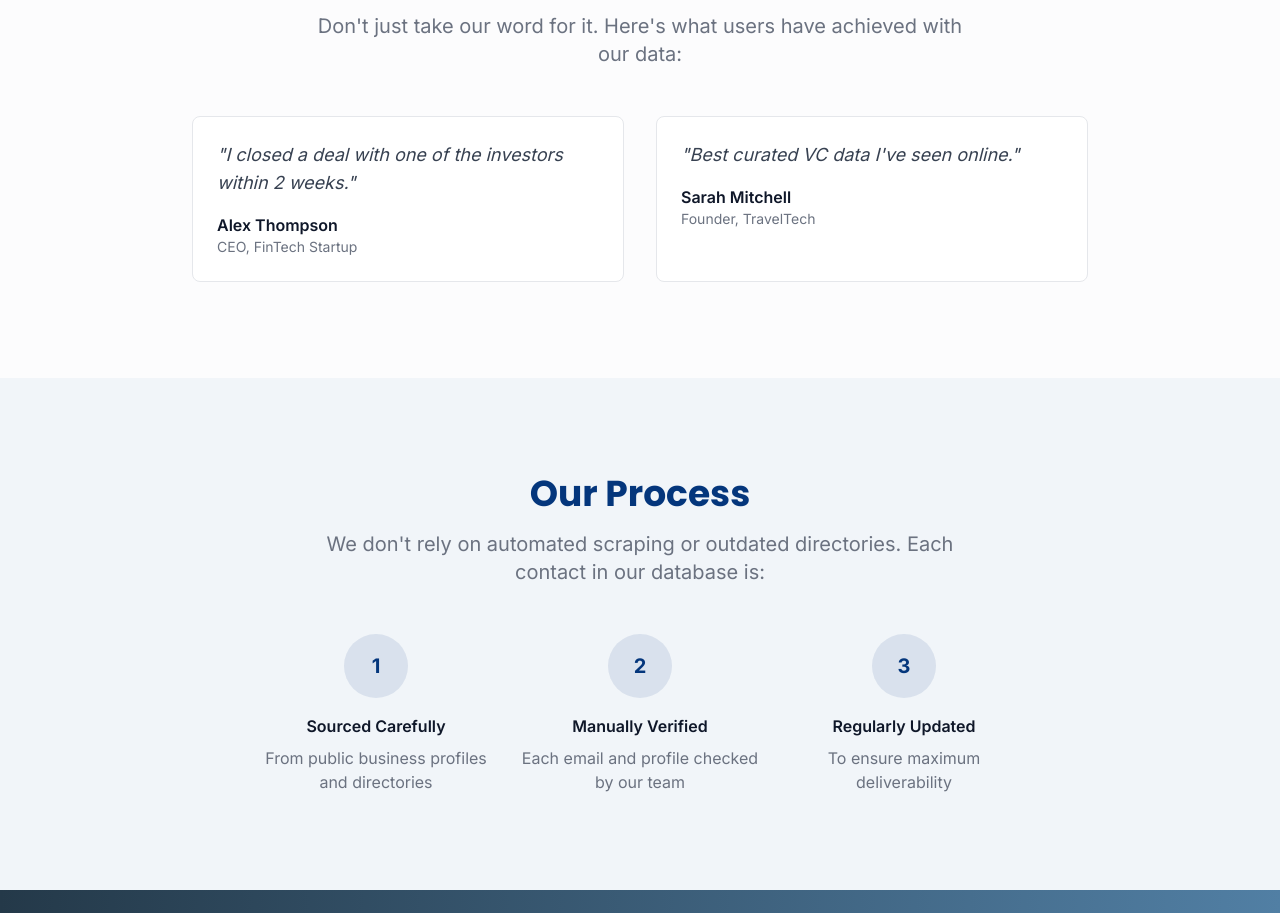
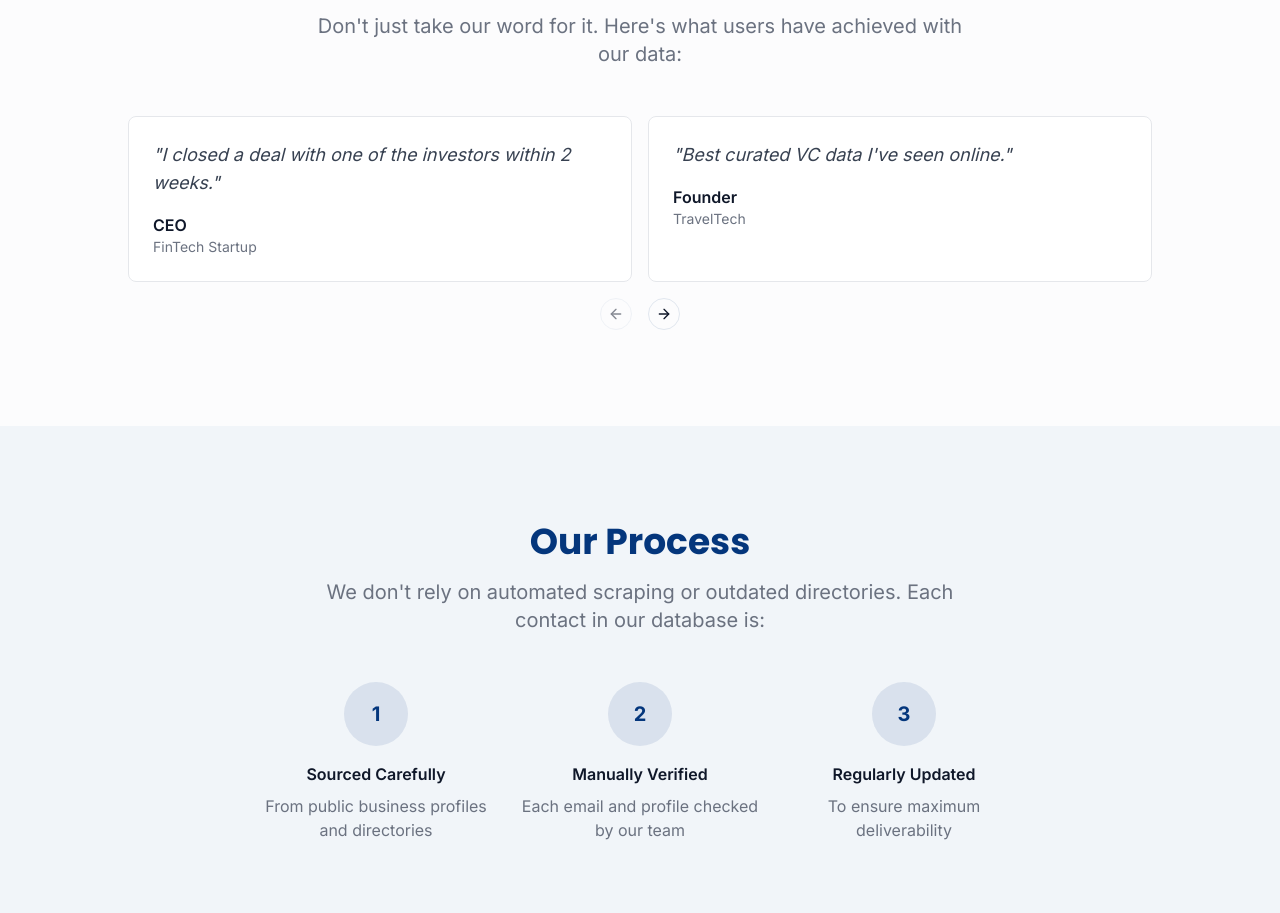
Before and after one commit to aliceyhunsahin/data-vault-prime-leads, a React (Vite) app: page / in a window 1280 px wide. Shown: the part 2048-2961 px from the top of the page. Built offline with nearby package versions, Linux system fonts and the light colour scheme.

Commit message:
Add anonymized testimonials and carousel.
Refactor testimonials to be anonymized and add a carousel component.

```diff
--- a/package.json
+++ b/package.json
@@ -44,7 +44,7 @@
     "clsx": "^2.1.1",
     "cmdk": "^1.0.0",
     "date-fns": "^3.6.0",
-    "embla-carousel-react": "^8.3.0",
+    "embla-carousel-react": "^8.6.0",
     "input-otp": "^1.2.4",
     "lucide-react": "^0.462.0",
     "next-themes": "^0.3.0",
--- a/src/components/Testimonial.tsx
+++ b/src/components/Testimonial.tsx
@@ -3,19 +3,19 @@ import { cn } from '@/lib/utils';
 
 type TestimonialProps = {
   quote: string;
-  author: string;
+  role: string;
   company?: string;
   className?: string;
 };
 
-const Testimonial = ({ quote, author, company, className }: TestimonialProps) => {
+const Testimonial = ({ quote, role, company, className }: TestimonialProps) => {
   return (
     <div className={cn(
-      "bg-white p-6 rounded-lg border border-gray-200 card-hover",
+      "bg-white p-6 rounded-lg border border-gray-200 card-hover h-full",
       className
     )}>
       <div className="mb-4 text-lg italic text-gray-700">"{quote}"</div>
-      <div className="font-semibold">{author}</div>
+      <div className="font-semibold">{role}</div>
       {company && <div className="text-sm text-muted-foreground">{company}</div>}
     </div>
   );
--- a/src/pages/Index.tsx
+++ b/src/pages/Index.tsx
@@ -7,6 +7,13 @@ import DataCategory from "@/components/DataCategory";
 import Testimonial from "@/components/Testimonial";
 import Navbar from "@/components/Navbar";
 import Footer from "@/components/Footer";
+import {
+  Carousel,
+  CarouselContent,
+  CarouselItem,
+  CarouselNext,
+  CarouselPrevious
+} from "@/components/ui/carousel";
 
 const Index = () => {
   return (
@@ -111,17 +118,71 @@ const Index = () => {
             </p>
           </div>
 
-          <div className="grid grid-cols-1 md:grid-cols-2 gap-8 max-w-4xl mx-auto">
+          <div className="max-w-5xl mx-auto">
+            <Carousel className="w-full">
+              <CarouselContent>
+                <CarouselItem className="md:basis-1/2">
                   <Testimonial
                     quote="I closed a deal with one of the investors within 2 weeks."
-              author="Alex Thompson"
-              company="CEO, FinTech Startup"
+                    role="CEO"
+                    company="FinTech Startup"
                   />
+                </CarouselItem>
+                <CarouselItem className="md:basis-1/2">
                   <Testimonial
                     quote="Best curated VC data I've seen online."
-              author="Sarah Mitchell"
-              company="Founder, TravelTech"
+                    role="Founder"
+                    company="TravelTech"
                   />
+                </CarouselItem>
+                <CarouselItem className="md:basis-1/2">
+                  <Testimonial
+                    quote="The quality of contacts is outstanding. Much better than what I found on LinkedIn."
+                    role="Business Development"
+                    company="SaaS Platform"
+                  />
+                </CarouselItem>
+                <CarouselItem className="md:basis-1/2">
+                  <Testimonial
+                    quote="We secured funding within a month using these contacts."
+                    role="Co-founder"
+                    company="AI Startup"
+                  />
+                </CarouselItem>
+                <CarouselItem className="md:basis-1/2">
+                  <Testimonial
+                    quote="The travel industry contacts helped us close three major partnerships."
+                    role="CMO"
+                    company="Travel Agency"
+                  />
+                </CarouselItem>
+                <CarouselItem className="md:basis-1/2">
+                  <Testimonial
+                    quote="Worth every penny. Our outreach success rate tripled."
+                    role="Sales Director"
+                    company="MarTech Company"
+                  />
+                </CarouselItem>
+                <CarouselItem className="md:basis-1/2">
+                  <Testimonial
+                    quote="Connecting with family offices was a game-changer for our fund."
+                    role="Investment Manager"
+                    company="Private Equity"
+                  />
+                </CarouselItem>
+                <CarouselItem className="md:basis-1/2">
+                  <Testimonial
+                    quote="These contacts helped us identify the perfect acquisition target."
+                    role="Strategy Officer"
+                    company="Corporate Travel"
+                  />
+                </CarouselItem>
+              </CarouselContent>
+              <div className="flex justify-center mt-4">
+                <CarouselPrevious className="static transform-none mx-2" />
+                <CarouselNext className="static transform-none mx-2" />
+              </div>
+            </Carousel>
           </div>
         </div>
       </section>
```
Also changed, not shown: 1 other file (tests, documents, lock files or other folders). Lines whose indentation alone changed are shown as unchanged.
